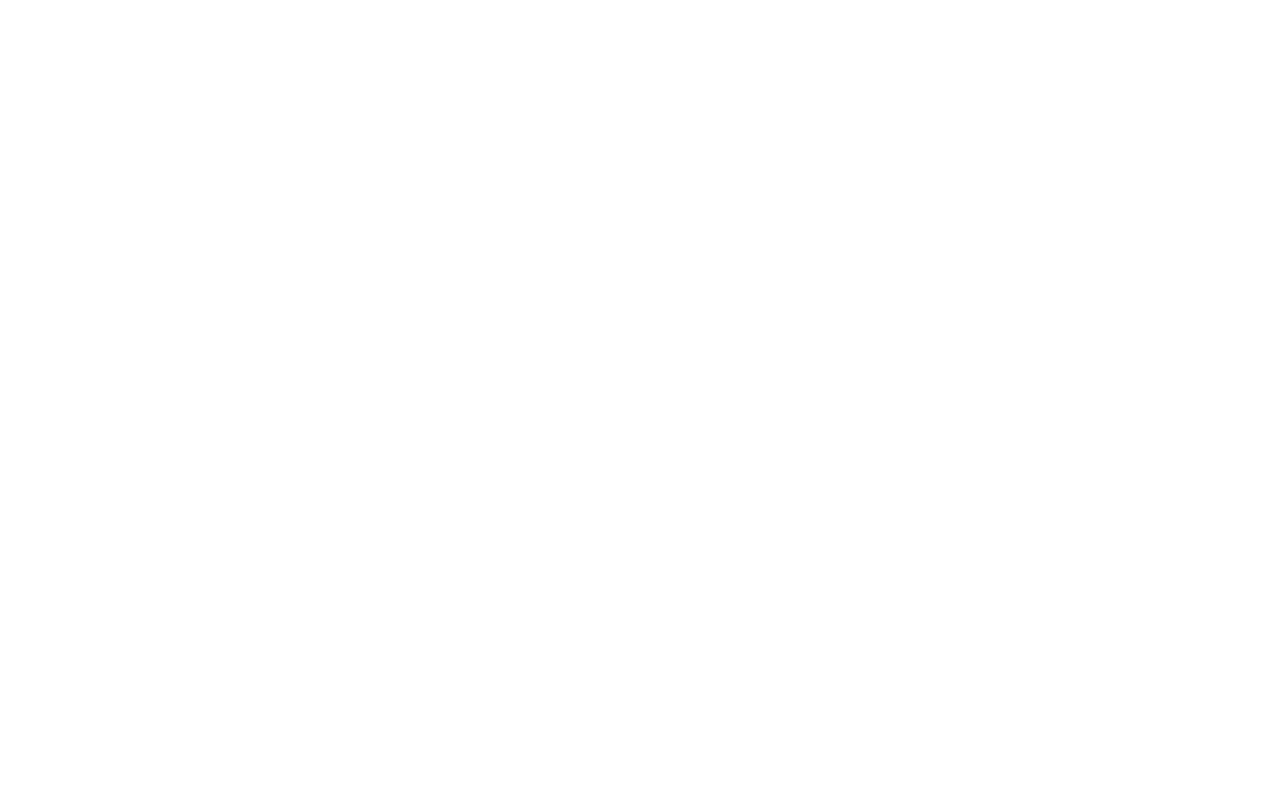
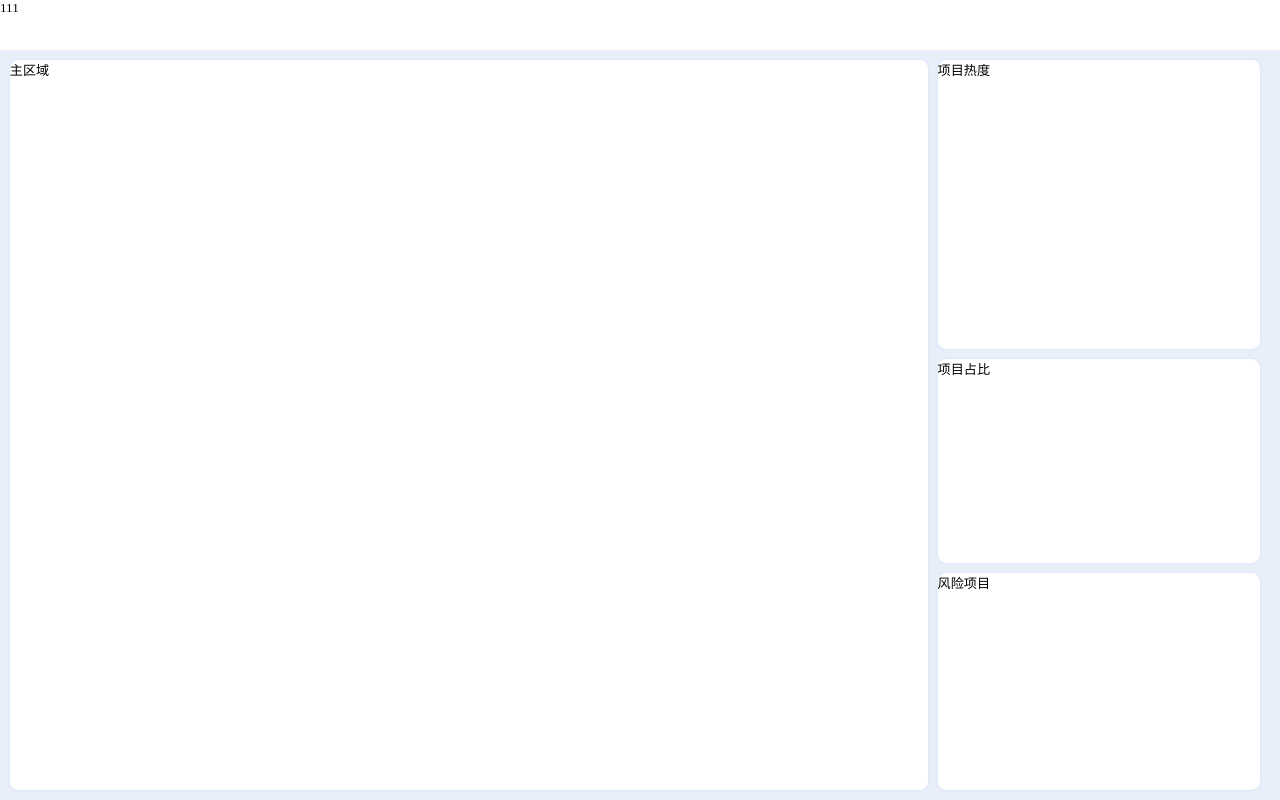
Before and after one commit to PUYIXIU/enterprise-data-visualization, a Vue app: page / in a window 1280 px wide. Built offline with nearby package versions, Linux system fonts and the light colour scheme.

Commit message:
id:1785233253077835777 commit:框架布局

```diff
--- a/src/App.vue
+++ b/src/App.vue
@@ -1,8 +1,98 @@
 <script setup>
+
+import {onMounted, onBeforeUnmount} from "vue";
+
+// 窗口大小变化
+function resize(){
+  let rootWidth = document.documentElement.clientWidth || document.body.clientWidth
+  let rootDom = document.querySelector('html')
+  // 根据窗口大小，调整字体大小  1920 16px    y=kx
+  // y = kx + b
+  // 16 = 1920k + b
+  // 12 = 1024k + b
+  // 4 = 896k
+  // k = 0.00446
+  // 16 =
+  let k = 4/896
+  let b = 16 - 1920*k
+  rootDom.style.fontSize = (k*rootWidth+b) + 'px'
+}
+
+onMounted(()=>{
+  window.addEventListener('resize',resize)
+})
+
+onBeforeUnmount(()=>{
+  window.removeEventListener('resize',resize)
+})
 </script>
 
 <template>
+  <div class="wrapper">
+    <div class="head">111</div>
+    <div class="content">
+      <div class="main-content br-box">主区域</div>
+      <div class="sub-content">
+        <div class="sub-top br-box">项目热度</div>
+        <div class="sub-middle br-box">项目占比</div>
+        <div class="sub-bottom br-box">风险项目</div>
+      </div>
+    </div>
+  </div>
 </template>
 
-<style scoped>
+<style scoped lang="scss">
+@import '@/assets/styles/fun.scss';
+.wrapper{
+  background: #e9effa;
+  width: 100%;
+  height:100vh;
+  min-width: 1024px;
+  min-height:768px;
+  display: flex;
+  flex-direction: column;
+  &::-webkit-scrollbar{
+    width:0px;
+    display: none;
+  }
+}
+.head{
+  background: #fff;
+  height:3.81rem;
+  font-size: 1rem;
+}
+.content{
+  flex:1;
+  padding: 0.75rem;
+  padding-right: 1.5rem;
+  display: flex;
+  // 主界面
+  .main-content{
+    width:86.56rem;
+    margin-right:0.75rem;
+  }
+  // 侧边
+  .sub-content{
+    width:30.44rem;
+    display: flex;
+    flex-direction: column;
+    .sub-top{
+      height:22rem;
+      margin-bottom:0.75rem;
+    }
+    .sub-middle{
+      height:15.56rem;
+      margin-bottom: 0.75rem;
+    }
+    .sub-bottom{
+      flex:1
+    }
+  }
+}
+// 圆角盒子
+.br-box{
+  background: white;
+  border-radius: 0.625rem;
+  box-shadow: 0px 0px 3px 0px rgba(149,172,231,0.25);
+}
 </style>
--- /dev/null
+++ b/src/assets/styles/element-ui.scss
@@ -0,0 +1,96 @@
+// cover some element-ui styles
+
+.el-breadcrumb__inner,
+.el-breadcrumb__inner a {
+  font-weight: 400 !important;
+}
+
+.el-upload {
+  input[type="file"] {
+    display: none !important;
+  }
+}
+
+.el-upload__input {
+  display: none;
+}
+
+.cell {
+  .el-tag {
+    margin-right: 0px;
+  }
+}
+
+.small-padding {
+  .cell {
+    padding-left: 5px;
+    padding-right: 5px;
+  }
+}
+
+.fixed-width {
+  .el-button--mini {
+    padding: 7px 10px;
+    width: 60px;
+  }
+}
+
+.status-col {
+  .cell {
+    padding: 0 10px;
+    text-align: center;
+
+    .el-tag {
+      margin-right: 0px;
+    }
+  }
+}
+
+// to fixed https://github.com/ElemeFE/element/issues/2461
+.el-dialog {
+  transform: none;
+  left: 0;
+  position: relative;
+  margin: 0 auto;
+}
+
+// refine element ui upload
+.upload-container {
+  .el-upload {
+    width: 100%;
+
+    .el-upload-dragger {
+      width: 100%;
+      height: 200px;
+    }
+  }
+}
+
+// dropdown
+.el-dropdown-menu {
+  a {
+    display: block
+  }
+}
+
+// fix date-picker ui bug in filter-item
+.el-range-editor.el-input__inner {
+  display: inline-flex !important;
+}
+
+// to fix el-date-picker css style
+.el-range-separator {
+  box-sizing: content-box;
+}
+
+.el-menu--collapse
+  > div
+  > .el-submenu
+  > .el-submenu__title
+  .el-submenu__icon-arrow {
+  display: none;
+}
+
+.el-dropdown .el-dropdown-link{
+  color: var(--el-color-primary) !important;
+}
--- /dev/null
+++ b/src/assets/styles/font.scss
@@ -0,0 +1,30 @@
+@font-face {
+  font-family: 'AlimamaShuHeiTi';
+  src: url('@/assets/fonts/AlimamaShuHeiTi-Bold.ttf');
+  font-display: swap;
+}
+@font-face {
+  font-family: 'Open Sans-SemiBold';
+  src: url('@/assets/fonts/OpenSans-Semibold.ttf');
+  font-display: swap;
+}
+@font-face {
+  font-family: 'Source Han Sans CN-Regular';
+  src: url('@/assets/fonts/SourceHanSansCN-Regular.otf');
+  font-display: swap;
+}
+@font-face {
+  font-family: 'D-DIN-Regular';
+  src: url('@/assets/fonts/D-DIN.otf');
+  font-display: swap;
+}
+@font-face {
+  font-family: 'Exp-DINExp-Bold';
+  src: url('@/assets/fonts/D-DINExp-Bold.ttf');
+  font-display: swap;
+}
+@font-face {
+  font-family: 'Exp-DINExp-Italic';
+  src: url('@/assets/fonts/D-DINExp-Italic.otf');
+  font-display: swap;
+}
--- /dev/null
+++ b/src/assets/styles/fun.scss
@@ -0,0 +1,4 @@
+@import './global.scss';
+@function p2r($size){
+  @return $size / $font-size * 1rem;
+}
--- /dev/null
+++ b/src/assets/styles/global.scss
@@ -0,0 +1,3 @@
+
+// 尺寸适配
+$font-size: 16px;
--- /dev/null
+++ b/src/assets/styles/index.scss
@@ -0,0 +1,49 @@
+@import './font.scss';
+@import './element-ui.scss';
+@import './global.scss';
+
+*{
+  padding:0;
+  margin:0;
+  background-size: 100% 100% !important;
+  background-repeat: no-repeat !important;
+  background-position: center !important;
+  user-select: none;
+}
+body{
+  position:relative;
+  width:100%;
+  height:100vh;
+  //overflow: hidden;
+}
+.flex-col{
+  display: flex;
+  flex-direction: column;
+  align-items: center;
+}
+
+.flex-row{
+  display: flex;
+  flex-direction: row;
+  align-items: center;
+}
+//html{
+//  font-size: $font-size;
+//}
+//
+//// 字体适配
+//@media screen and (max-width: 1024px){
+//  html{
+//    font-size:8px;
+//  }
+//}
+//@media screen and (min-width: 1024px) and (max-width:1920px){
+//  html{
+//    font-size:16px
+//  }
+//}
+//@media screen and (min-width: 1920px){
+//  html{
+//    font-size:16px;
+//  }
+//}
--- a/src/main.js
+++ b/src/main.js
@@ -1,5 +1,29 @@
 import { createApp } from 'vue'
-import './style.css'
+import ElementPlus from 'element-plus'
+import '@/assets/styles/index.scss'
 import App from './App.vue'
+import router from './router'
+import {createPinia} from "pinia";
 
-createApp(App).mount('#app')
+const app = createApp(App)
+app.use(router)
+const pinia = createPinia()
+app.use(pinia)
+app.use(ElementPlus)
+app.mount('#app')
+
+export function resize(){
+    let rootWidth = document.documentElement.clientWidth || document.body.clientWidth
+    let rootDom = document.querySelector('html')
+    // 根据窗口大小，调整字体大小  1920 16px    y=kx
+    // y = kx + b
+    // 16 = 1920k + b
+    // 12 = 1024k + b
+    // 4 = 896k
+    // k = 0.00446
+    // 16 =
+    let k = 4/896
+    let b = 16 - 1920*k
+    rootDom.style.fontSize = (k*rootWidth+b) + 'px'
+}
+resize()
--- /dev/null
+++ b/src/router/index.js
@@ -0,0 +1,16 @@
+import {createRouter, createWebHashHistory} from "vue-router";
+
+export const routes = [
+    // {
+    //     path:'/',
+    //     // redirect: 'examples',
+    //     component: ()=> import('@/views/Home/index')
+    // },
+]
+
+const router = createRouter({
+    history: createWebHashHistory(),
+    routes
+})
+
+export default router
--- a/vite.config.js
+++ b/vite.config.js
@@ -1,7 +1,43 @@
-import { defineConfig } from 'vite'
+import { defineConfig,loadEnv } from 'vite'
+import path from 'path'
 import vue from '@vitejs/plugin-vue'
+import AutoImport from 'unplugin-auto-import/dist/vite'
+import Components from 'unplugin-vue-components/dist/vite'
+import {ElementPlusResolver} from "unplugin-vue-components/dist/resolvers";
 
 // https://vitejs.dev/config/
-export default defineConfig({
-  plugins: [vue()],
+export default defineConfig(({mode, command})=>{
+  const env = loadEnv(mode,process.cwd())
+  return {
+    // base:env.VITE_APP_CONTEXT_PATH,
+    base:'./',
+    resolve:{
+      // https://cn.vitejs.dev/config/#resolve-alias
+      alias:{
+        '~': path.resolve(__dirname, './'),
+        '@': path.resolve(__dirname, './src')
+      },
+      extensions: ['.mjs', '.js', '.ts', '.jsx', '.tsx', '.json', '.vue']
+    },
+    // css:{
+    //   preprocessorOptions:{
+    //     scss:{
+    //       additionalData:'@import "@/assets/styles/index.scss";'
+    //     }
+    //   }
+    // },
+    server:{
+      port:8088,
+      host:true,
+    },
+    plugins:[
+      vue(),
+      AutoImport({
+        resolvers: [ElementPlusResolver()]
+      }),
+      Components({
+        resolvers: [ElementPlusResolver()]
+      })
+    ]
+  }
 })
```
Also changed, not shown: package.json (+15 -1 lines), src/storage/index.js (added, +10 -0 lines).
